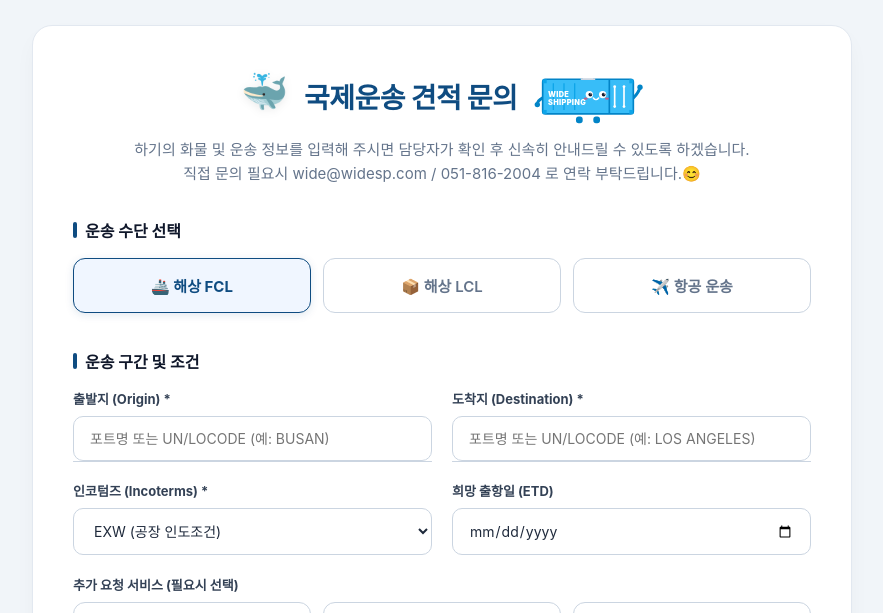
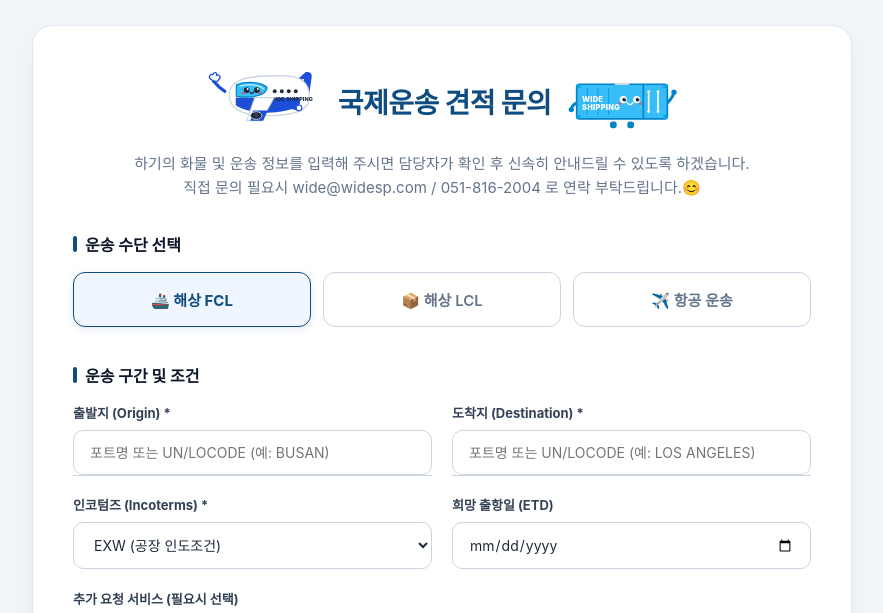
Before and after one commit to WIDESP/forwarding-quote, a website: page public/index.html in a window 1280 px wide. Shown: the part 119-732 px from the top of the page, without its empty margins (198-1081 px from the left). Drawn offline with nearby package versions, Linux system fonts and the light colour scheme; a web font is replaced by a local one.

Commit message:
Refactor header character SVGs and clean comments
Removed comments and adjusted character SVGs in header.

```diff
--- a/public/index.html
+++ b/public/index.html
@@ -49,9 +49,6 @@
 
   .char-left {
     animation-delay: 0s;
-    font-size: 38px;
-    line-height: 1;
-    filter: drop-shadow(0 2px 4px rgba(0,0,0,0.08));
   }
 
   .char-right {
@@ -173,70 +170,78 @@
   </div>
 
   <form id="quoteForm" class="card" onsubmit="event.preventDefault(); submitQuote();">
-    <!-- 헤더 타이틀 영역 (좌: 고래 이모지 / 우: 하늘색 컨테이너 캐릭터) -->
+    <!-- 헤더 타이틀 영역 (좌: 비행기 캐릭터 / 우: 컨테이너 캐릭터) -->
     <div class="header-group">
       <div class="header-title-wrapper">
-        <!-- [왼쪽] 고래 이모지 -->
-        <span class="char-icon char-left">🐳</span>
+        <!-- [왼쪽] 비행기 캐릭터 SVG -->
+        <span class="char-icon char-left">
+          <svg width="115" height="70" viewBox="0 0 180 100" fill="none" xmlns="http://www.w3.org/2000/svg">
+            <path d="M 125 38 L 152 14 C 156 10, 164 12, 164 18 L 160 48 Z" fill="#1D4ED8"/>
+            <text x="138" y="33" fill="#FFFFFF" font-size="13" font-weight="900" font-family="sans-serif">W</text>
+            <path d="M 35 48 C 35 22, 65 16, 125 18 C 155 19, 162 38, 160 55 C 158 72, 135 80, 95 80 C 50 80, 35 68, 35 48 Z" fill="#FFFFFF" stroke="#CBD5E1" stroke-width="2"/>
+            <path d="M 45 64 C 65 78, 115 80, 142 66 C 148 63, 145 52, 145 52 L 45 52 Z" fill="#1D4ED8"/>
+            <path d="M 46 32 C 60 26, 85 27, 94 36 C 94 48, 70 54, 46 50 Z" fill="#38BDF8" stroke="#0284C7" stroke-width="2"/>
+            <path d="M 52 34 C 65 30, 80 31, 88 38" stroke="#FFFFFF" stroke-width="2" stroke-linecap="round" fill="none" opacity="0.7"/>
+            <circle cx="106" cy="42" r="3" fill="#1E293B"/>
+            <circle cx="117" cy="42" r="3" fill="#1E293B"/>
+            <circle cx="128" cy="42" r="3" fill="#1E293B"/>
+            <circle cx="139" cy="42" r="3" fill="#1E293B"/>
+            <text x="98" y="58" fill="#1E293B" font-size="8.5" font-weight="800" font-family="sans-serif" letter-spacing="0.2">WIDE SHIPPING</text>
+            <path d="M 28 42 Q 18 36, 10 26" stroke="#1D4ED8" stroke-width="5" stroke-linecap="round" fill="none"/>
+            <path d="M 6 23 C 2 21, 4 14, 9 16 C 11 11, 16 12, 15 17 C 19 15, 23 20, 18 24 C 18 27, 12 28, 6 23 Z" fill="#FFFFFF" stroke="#1D4ED8" stroke-width="2"/>
+            <path d="M 130 65 Q 138 72, 144 68" stroke="#1D4ED8" stroke-width="4.5" stroke-linecap="round" fill="none"/>
+            <circle cx="144" cy="68" r="4.5" fill="#FFFFFF" stroke="#1D4ED8" stroke-width="1.8"/>
+            <path d="M 75 52 L 105 52 L 85 88 L 62 88 Z" fill="#FFFFFF" stroke="#CBD5E1" stroke-width="1.8"/>
+            <path d="M 72 72 L 95 72 L 88 88 L 68 88 Z" fill="#1D4ED8"/>
+            <ellipse cx="77" cy="80" rx="9" ry="6" fill="#1E293B" stroke="#CBD5E1" stroke-width="1.5"/>
+            <circle cx="77" cy="80" r="3.5" fill="#334155"/>
+            <circle cx="62" cy="40" r="4.5" fill="#1E293B"/>
+            <circle cx="78" cy="40" r="4.5" fill="#1E293B"/>
+            <circle cx="63.5" cy="38.5" r="1.5" fill="#FFFFFF"/>
+            <circle cx="79.5" cy="38.5" r="1.5" fill="#FFFFFF"/>
+            <ellipse cx="57" cy="45" rx="3" ry="1.8" fill="#F43F5E" opacity="0.75"/>
+            <ellipse cx="83" cy="45" rx="3" ry="1.8" fill="#F43F5E" opacity="0.75"/>
+            <path d="M 67 43 Q 70 48, 73 43" stroke="#1E293B" stroke-width="2" stroke-linecap="round" fill="none"/>
+          </svg>
+        </span>
 
         <h1>국제운송 견적 문의</h1>
 
-        <!-- [오른쪽] 가로로 길어진 와이드해운 컨테이너 캐릭터 (하늘색 몸체 적용) -->
+        <!-- [오른쪽] 하늘색 컨테이너 캐릭터 SVG -->
         <span class="char-icon char-right">
           <svg width="110" height="60" viewBox="0 0 160 90" fill="none" xmlns="http://www.w3.org/2000/svg">
-            <!-- 발 -->
             <rect x="62" y="78" width="10" height="10" rx="4" fill="#0284C7"/>
             <rect x="88" y="78" width="10" height="10" rx="4" fill="#0284C7"/>
-
-            <!-- 왼쪽 팔 & 손 -->
             <path d="M 12 50 Q 4 54 4 60" stroke="#0284C7" stroke-width="4.5" stroke-linecap="round" fill="none"/>
             <circle cx="4" cy="60" r="4" fill="#0284C7"/>
-
-            <!-- 오른쪽 팔 & 손 (흔드는 손동작) -->
             <path d="M 148 50 Q 156 42 158 34" stroke="#0284C7" stroke-width="4.5" stroke-linecap="round" fill="none"/>
             <circle cx="158" cy="34" r="4" fill="#0284C7"/>
-
-            <!-- 컨테이너 몸체 (하늘색 계열로 변경) -->
             <rect x="12" y="22" width="136" height="52" rx="4" fill="#38BDF8" stroke="#0284C7" stroke-width="2.5"/>
-
-            <!-- 코너 캐스팅 블록 (모서리 디테일) -->
             <rect x="12" y="22" width="6" height="6" fill="#0EA5E9"/>
             <rect x="142" y="22" width="6" height="6" fill="#0EA5E9"/>
             <rect x="12" y="68" width="6" height="6" fill="#0EA5E9"/>
             <rect x="142" y="68" width="6" height="6" fill="#0EA5E9"/>
-
-            <!-- 컨테이너 골판지 세로 요철 라인 -->
             <line x1="28" y1="28" x2="28" y2="68" stroke="#0EA5E9" stroke-width="2"/>
             <line x1="44" y1="28" x2="44" y2="68" stroke="#0EA5E9" stroke-width="2"/>
             <line x1="60" y1="28" x2="60" y2="68" stroke="#0EA5E9" stroke-width="2"/>
-
-            <!-- 우측 문짝 구분선 및 잠금장치(로드바) -->
             <line x1="112" y1="22" x2="112" y2="74" stroke="#0284C7" stroke-width="2.5"/>
-            <!-- 문고리 레버 -->
             <line x1="120" y1="34" x2="120" y2="62" stroke="#FFFFFF" stroke-width="2.5" stroke-linecap="round"/>
             <circle cx="120" cy="33" r="2" fill="#FFFFFF"/>
             <circle cx="120" cy="63" r="2" fill="#FFFFFF"/>
             <line x1="134" y1="34" x2="134" y2="62" stroke="#FFFFFF" stroke-width="2.5" stroke-linecap="round"/>
             <circle cx="134" cy="33" r="2" fill="#FFFFFF"/>
             <circle cx="134" cy="63" r="2" fill="#FFFFFF"/>
-
-            <!-- WIDE SHIPPING 텍스트 레터링 -->
             <text x="20" y="49" fill="#FFFFFF" font-size="11" font-weight="900" font-family="sans-serif" letter-spacing="0.5">WIDE</text>
             <text x="20" y="61" fill="#FFFFFF" font-size="11" font-weight="900" font-family="sans-serif" letter-spacing="0.5">SHIPPING</text>
-
-            <!-- 중앙 얼굴 (눈, 볼터치, 미소) -->
             <circle cx="82" cy="45" r="5.5" fill="#FFFFFF"/>
             <circle cx="102" cy="45" r="5.5" fill="#FFFFFF"/>
             <circle cx="83.5" cy="45" r="2.8" fill="#0F172A"/>
             <circle cx="103.5" cy="45" r="2.8" fill="#0F172A"/>
             <circle cx="84.5" cy="43.8" r="1" fill="#FFFFFF"/>
             <circle cx="104.5" cy="43.8" r="1" fill="#FFFFFF"/>
-
             <ellipse cx="76.5" cy="51" rx="3" ry="1.8" fill="#F43F5E" opacity="0.7"/>
             <ellipse cx="108.5" cy="51" rx="3" ry="1.8" fill="#F43F5E" opacity="0.7"/>
             <path d="M 88 50 Q 92 55 96 50" stroke="#FFFFFF" stroke-width="2.2" stroke-linecap="round" fill="none"/>
-
-            <!-- 상단 하부 지붕 고정 장치 (흰색) -->
             <path d="M 72 22 C 72 15, 88 15, 88 22 Z" fill="#FFFFFF"/>
             <rect x="69" y="20.5" width="22" height="2.5" rx="1" fill="#CBD5E1"/>
           </svg>
```
